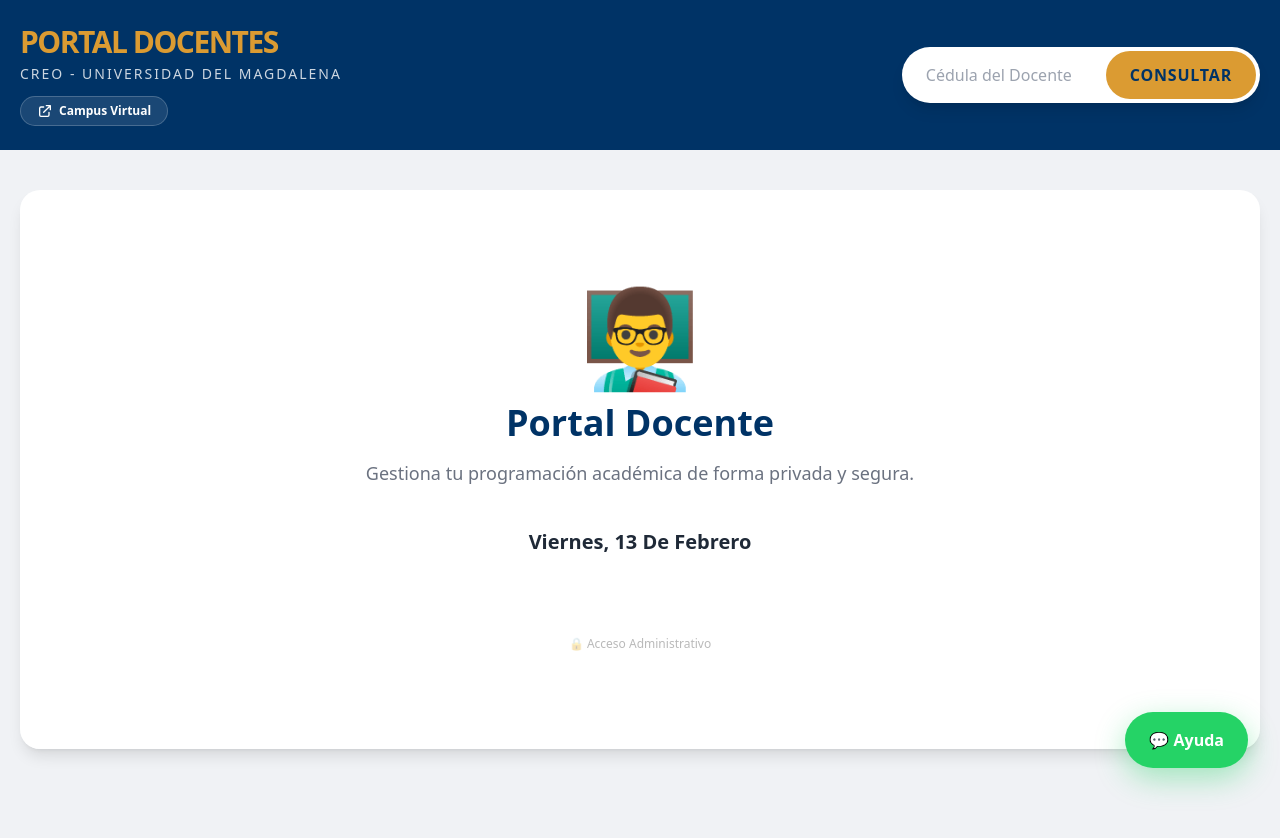
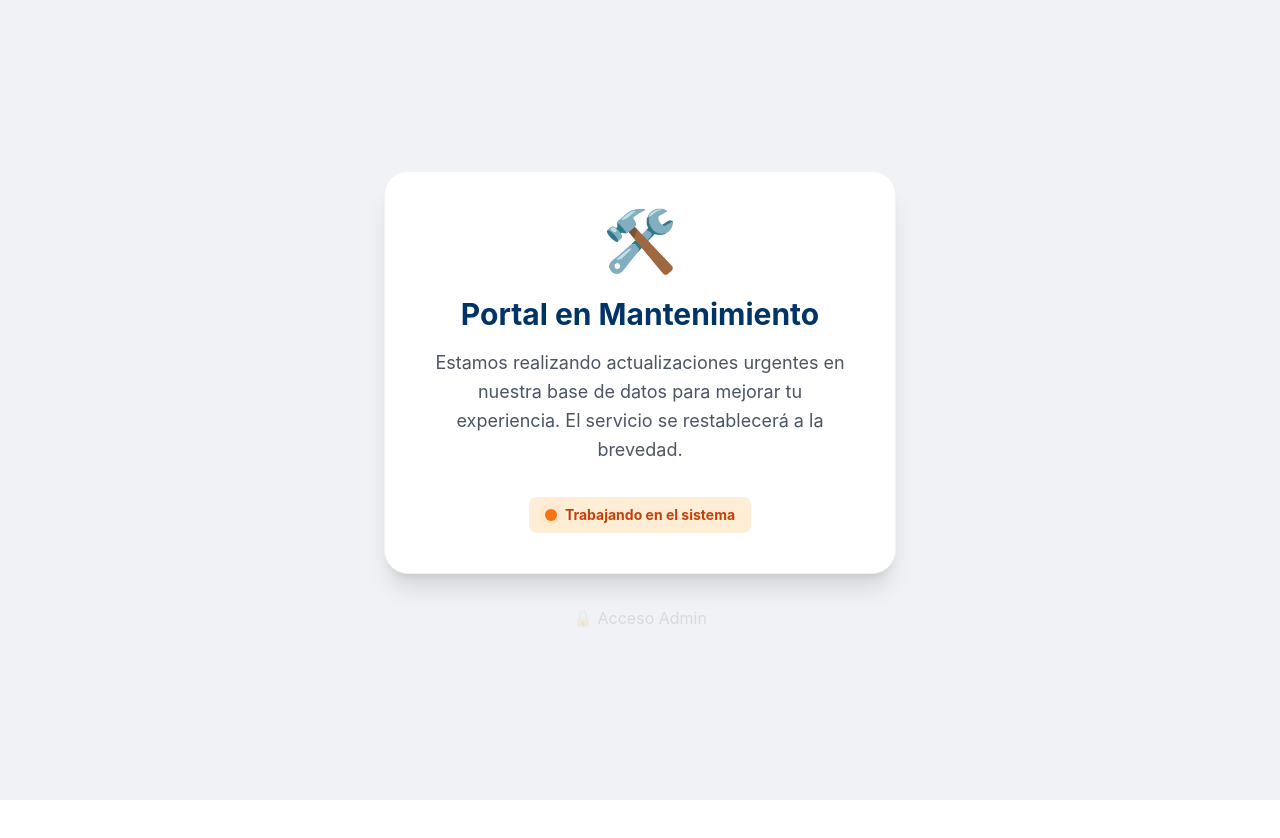
Before and after one commit to vapeamento-wq/portal-docente-v2, a React (Vite) app: page / in a window 1280 px wide. Shown: the top 838 px of the page. After the commit the page ends 800 px from the top, so only its background shows below. Built offline with nearby package versions, Linux system fonts and the light colour scheme; no server answers.

Commit message:
feat: activate emergency maintenance mode screen

```diff
--- a/src/App.jsx
+++ b/src/App.jsx
@@ -163,6 +163,37 @@ const App = () => {
     );
   }
 
+  // --- MANTENIMIENTO URGENTE ---
+  const isMaintenance = true; // CAMBIAR A FALSE PARA REACTIVAR EL PORTAL
+
+  if (isMaintenance && view !== 'login') {
+    return (
+      <div className="min-h-screen bg-[#F0F2F5] dark:bg-slate-900 flex flex-col justify-center items-center text-center px-4 transition-colors duration-300">
+        <div className="bg-white dark:bg-slate-800 p-10 rounded-3xl shadow-xl max-w-lg border border-gray-100 dark:border-slate-700">
+          <div className="text-6xl mb-6 animate-bounce">🛠️</div>
+          <h1 className="text-3xl font-bold text-[#003366] dark:text-blue-400 mb-4">Portal en Mantenimiento</h1>
+          <p className="text-gray-600 dark:text-gray-300 text-lg mb-8 leading-relaxed">
+            Estamos realizando actualizaciones urgentes en nuestra base de datos para mejorar tu experiencia.
+            El servicio se restablecerá a la brevedad.
+          </p>
+          <div className="inline-flex items-center gap-2 bg-orange-100 dark:bg-orange-900/30 text-orange-700 dark:text-orange-400 px-4 py-2 rounded-lg font-bold text-sm">
+            <span className="relative flex h-3 w-3">
+              <span className="animate-ping absolute inline-flex h-full w-full rounded-full bg-orange-400 opacity-75"></span>
+              <span className="relative inline-flex rounded-full h-3 w-3 bg-orange-500"></span>
+            </span>
+            Trabajando en el sistema
+          </div>
+        </div>
+        <div
+          className="mt-8 opacity-10 hover:opacity-100 cursor-pointer transition-opacity"
+          onClick={() => setView('login')}
+        >
+          🔒 Acceso Admin
+        </div>
+      </div>
+    );
+  }
+
   // --- VISTA USUARIO ---
   return (
     <div className="min-h-screen bg-[#F0F2F5] dark:bg-slate-900 text-[#1A1A1A] dark:text-gray-100 font-sans selection:bg-[#003366] dark:selection:bg-blue-500 selection:text-white pb-10 transition-colors duration-300">
```
